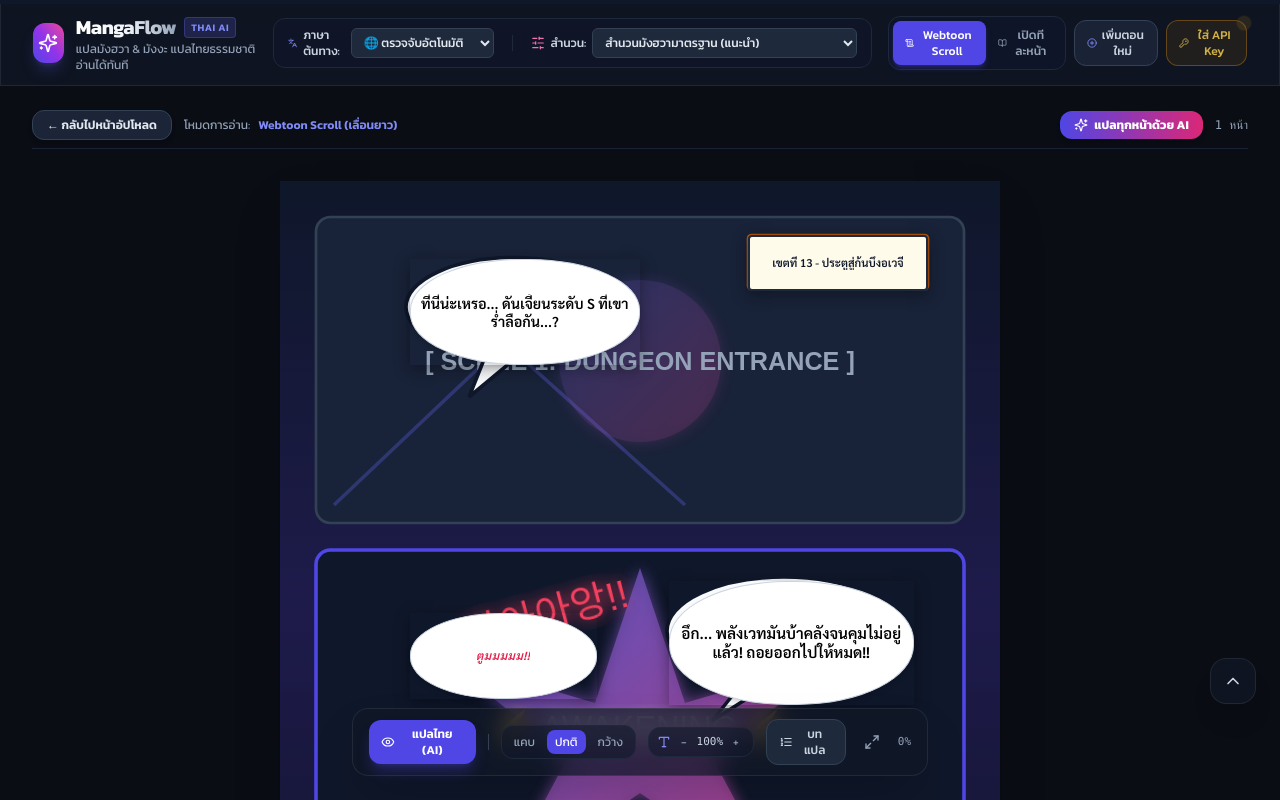
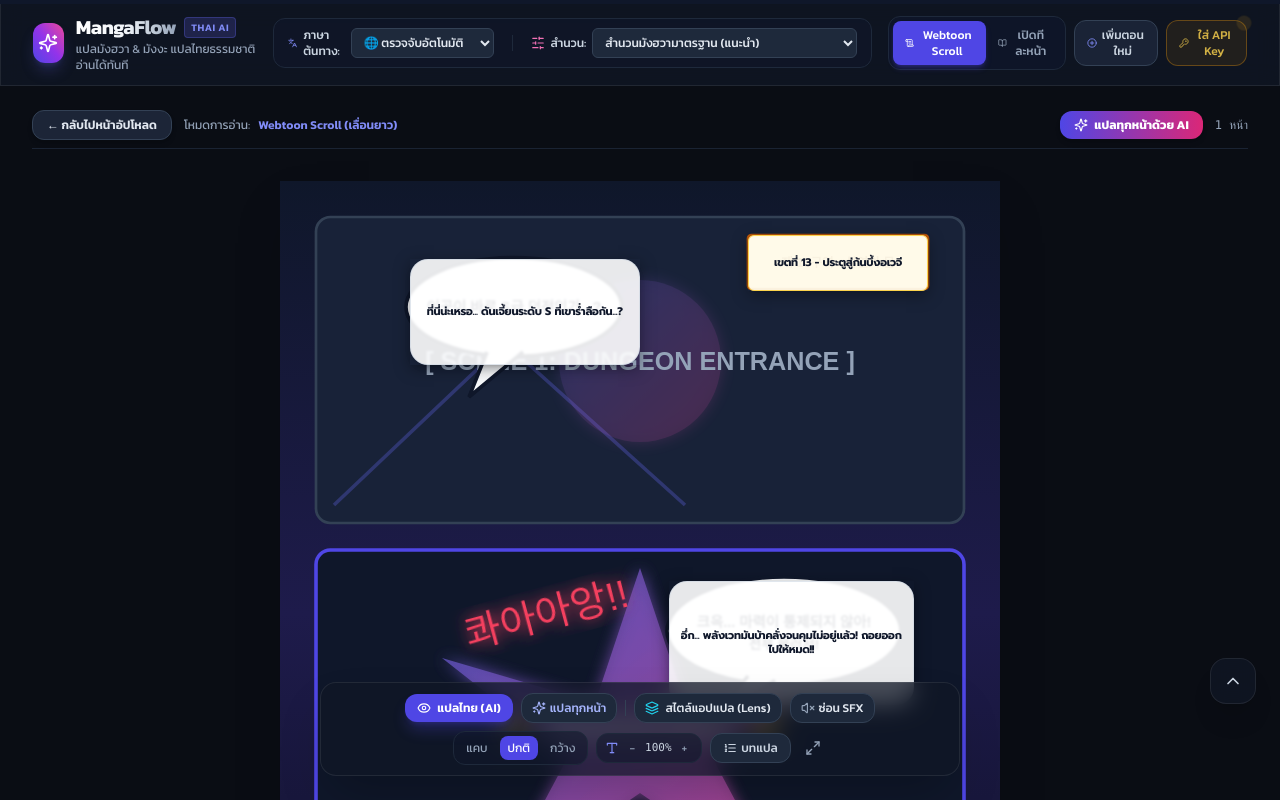
Before and after one commit to reidrizzle/manga-thai-translator, a Next.js app: page / in a window 1280 px wide. Both pictures are taken after a click on the button "ทดลองด้วยตัวอย่างมังฮวาฟรี (Demo Sample)". Shown: the top 800 px of the page. Built offline with nearby package versions, Linux system fonts and the light colour scheme.

Commit message:
Add comic font typography, smart lens inpaint overlay, and suppress ambient SFX

```diff
--- a/src/app/layout.js
+++ b/src/app/layout.js
@@ -1,9 +1,9 @@
-import { Kanit, Sarabun } from 'next/font/google';
+import { Kanit, Sarabun, Prompt, Mitr } from 'next/font/google';
 import './globals.css';
 
 const kanit = Kanit({
   subsets: ['latin', 'thai'],
-  weight: ['300', '400', '500', '600', '700'],
+  weight: ['400', '500', '600', '700'],
   variable: '--font-kanit',
   display: 'swap',
 });
@@ -12,6 +12,20 @@ const sarabun = Sarabun({
   subsets: ['latin', 'thai'],
   weight: ['400', '500', '600', '700'],
   variable: '--font-sarabun',
+  display: 'swap',
+});
+
+const prompt = Prompt({
+  subsets: ['latin', 'thai'],
+  weight: ['400', '500', '600', '700', '800'],
+  variable: '--font-prompt',
+  display: 'swap',
+});
+
+const mitr = Mitr({
+  subsets: ['latin', 'thai'],
+  weight: ['400', '500', '600', '700'],
+  variable: '--font-mitr',
   display: 'swap',
 });
 
@@ -32,7 +46,10 @@ export const metadata = {
 
 export default function RootLayout({ children }) {
   return (
-    <html lang="th" className={`${kanit.variable} ${sarabun.variable} dark`}>
+    <html
+      lang="th"
+      className={`${kanit.variable} ${sarabun.variable} ${prompt.variable} ${mitr.variable} dark`}
+    >
       <head>
         <meta name="viewport" content="width=device-width, initial-scale=1.0" />
         <link rel="icon" href="/favicon.ico" sizes="any" />
--- a/src/components/BubbleOverlay.js
+++ b/src/components/BubbleOverlay.js
@@ -1,17 +1,16 @@
 'use client';
 
 import React, { useState } from 'react';
-import { Edit3, Check, Eye, EyeOff, MessageSquare, Sparkles } from 'lucide-react';
+import { MessageSquare, Edit3, Eye } from 'lucide-react';
 
 export default function BubbleOverlay({
   bubble,
-  scale = 1,
   showOriginal = false,
   bubbleStyle = {
-    fontFamily: 'var(--font-sarabun)',
+    fontFamily: 'var(--font-prompt)',
     fontSizeScale: 1,
-    bubbleBg: 'white',
-    textColor: 'black',
+    renderMode: 'lens', // 'lens' (เหมือนแอปแปลภาษา ไม่บังภาพ) | 'patch' (ลบคำเดิมทับเนียน)
+    hideSfx: true,      // ซ่อนเสียงประกอบไม่ให้บังหน้าตัวละคร
   },
   onUpdateBubbleText,
 }) {
@@ -22,6 +21,19 @@ export default function BubbleOverlay({
   const { box } = bubble;
   if (!box) return null;
 
+  // Rule: If it's a sound effect (SFX) and hideSfx is enabled, do not render to avoid covering art/faces
+  const isSfx =
+    bubble.type === 'sfx' ||
+    (bubble.original_text && bubble.original_text.length <= 4 && !bubble.original_text.includes(' '));
+
+  if (isSfx && bubbleStyle.hideSfx !== false) {
+    return null;
+  }
+
+  if (showOriginal) {
+    return null;
+  }
+
   const handleSaveEdit = (e) => {
     e.stopPropagation();
     setIsEditing(false);
@@ -30,27 +42,44 @@ export default function BubbleOverlay({
     }
   };
 
-  // Determine bubble colors based on type or style
-  const isSfx = bubble.type === 'sfx';
-  const isThought = bubble.type === 'thought';
   const isNarration = bubble.type === 'narration';
+  const text = bubble.thai_translation || '';
+  const textLen = text.length || 1;
 
-  // Base background
-  let bgClass = 'bg-white text-black shadow-md border border-slate-300';
-  if (bubbleStyle.bubbleBg === 'dark' || (bubble.speaker_tone && bubble.speaker_tone.includes('evil'))) {
-    bgClass = 'bg-slate-900 text-white shadow-lg border border-slate-700';
-  } else if (bubbleStyle.bubbleBg === 'transparent') {
-    bgClass = 'bg-white/90 text-black backdrop-blur-[2px] border border-slate-300/80';
-  } else if (isNarration) {
-    bgClass = 'bg-amber-50 text-slate-900 border-2 border-slate-800 rounded-sm';
+  // Dynamic Font Size Auto-Calculation:
+  // Fits proportionally inside the speech bubble just like original comic typesetting
+  // width and height are in percentages (e.g. width: 25%, height: 12%)
+  const boxArea = box.width * box.height;
+  const estimatedCharsPerLine = Math.max(3, Math.floor(box.width / 2.2));
+  const estimatedLines = Math.max(1, Math.ceil(textLen / estimatedCharsPerLine));
+
+  // Compute font size in px scaled to container
+  let computedFontSize = Math.max(
+    11,
+    Math.min(22, (box.height / estimatedLines) * 2.1 * (bubbleStyle.fontSizeScale || 1))
+  );
+
+  if (textLen < 6) {
+    computedFontSize = Math.max(13, Math.min(24, box.width * 0.45 * (bubbleStyle.fontSizeScale || 1)));
   }
 
-  // Calculate dynamic font size based on bubble dimensions
-  const baseFontSize = Math.max(10, Math.min(18, (box.width * 0.45) * bubbleStyle.fontSizeScale));
+  // Styling based on renderMode
+  const isLensMode = bubbleStyle.renderMode === 'lens';
 
-  if (showOriginal) {
-    // When user holds toggle to see original image without any masks
-    return null;
+  // In Lens mode: Looks like Google Translate / Papago Manga lens (clean, seamless, subtle backdrop)
+  // In Patch mode: Soft clean white patch covering the foreign words
+  let containerBg = 'bg-white/95 text-slate-900 border border-slate-200/80 shadow-sm';
+  let textShadowStyle = {};
+
+  if (isLensMode) {
+    containerBg =
+      'bg-white/90 backdrop-blur-[1px] text-slate-950 border border-slate-300/60 shadow-md';
+  }
+
+  if (isNarration) {
+    containerBg = 'bg-amber-50/95 text-amber-950 border border-amber-300 shadow-sm';
+  } else if (bubble.speaker_tone && bubble.speaker_tone.includes('evil')) {
+    containerBg = 'bg-slate-950/95 text-white border border-purple-500/50 shadow-md';
   }
 
   return (
@@ -61,18 +90,18 @@ export default function BubbleOverlay({
         top: `${box.y}%`,
         width: `${box.width}%`,
         height: `${box.height}%`,
-        zIndex: isHovered || isEditing ? 30 : 20,
+        zIndex: isHovered || isEditing ? 35 : 20,
       }}
       onMouseEnter={() => setIsHovered(true)}
       onMouseLeave={() => setIsHovered(false)}
-      className="manga-bubble-overlay group pointer-events-auto cursor-pointer"
+      className="manga-bubble-overlay group pointer-events-auto cursor-pointer flex items-center justify-center"
     >
-      {/* Bubble Container with clean cover */}
+      {/* Speech Bubble / Dialogue Container */}
       <div
-        className={`w-full h-full rounded-2xl flex items-center justify-center p-1.5 overflow-hidden transition-all text-center select-none ${bgClass}`}
+        className={`w-full h-full rounded-2xl flex items-center justify-center p-2 text-center transition-all select-none overflow-hidden ${containerBg}`}
         style={{
-          borderRadius: isNarration ? '4px' : '48%',
-          fontFamily: bubbleStyle.fontFamily || 'var(--font-sarabun)',
+          borderRadius: isNarration ? '6px' : '18px',
+          fontFamily: bubbleStyle.fontFamily || 'var(--font-prompt)',
         }}
         onClick={() => !isEditing && setIsEditing(true)}
       >
@@ -85,13 +114,13 @@ export default function BubbleOverlay({
               autoFocus
               value={editText}
               onChange={(e) => setEditText(e.target.value)}
-              className="w-full h-full bg-slate-900 text-xs text-white p-1 rounded resize-none outline-none border border-indigo-500"
+              className="w-full h-full bg-slate-900 text-xs text-white p-1 rounded resize-none outline-none border border-indigo-500 font-sans"
             />
             <div className="flex justify-end gap-1 mt-1">
               <button
                 type="button"
                 onClick={handleSaveEdit}
-                className="px-2 py-0.5 rounded bg-emerald-600 text-[10px] font-bold text-white hover:bg-emerald-500"
+                className="px-2.5 py-0.5 rounded bg-emerald-600 text-[10px] font-bold text-white hover:bg-emerald-500"
               >
                 บันทึก
               </button>
@@ -99,12 +128,11 @@ export default function BubbleOverlay({
           </div>
         ) : (
           <p
-            className={`font-semibold leading-tight break-words line-clamp-6 text-center ${
-              isSfx ? 'italic font-black text-rose-600 tracking-wider' : ''
-            }`}
+            className="font-bold leading-tight break-words text-center tracking-tight"
             style={{
-              fontSize: `${baseFontSize}px`,
-              lineHeight: 1.25,
+              fontSize: `${computedFontSize}px`,
+              lineHeight: 1.22,
+              color: bubble.speaker_tone && bubble.speaker_tone.includes('evil') ? '#ffffff' : '#0f172a',
             }}
           >
             {bubble.thai_translation}
@@ -144,7 +172,7 @@ export default function BubbleOverlay({
           </div>
 
           <div className="mt-1.5 pt-1 border-t border-slate-800/80 flex items-center justify-between text-[9px] text-slate-400">
-            <span>คลิกเพื่อแก้ไขข้อความ</span>
+            <span>คลิกเพื่อแก้ไขคำแปล</span>
             <button
               onClick={() => setIsEditing(true)}
               className="text-indigo-400 hover:text-indigo-300 font-semibold"
--- a/src/components/MangaPageReader.js
+++ b/src/components/MangaPageReader.js
@@ -74,10 +74,14 @@ export default function MangaPageReader({
     }
   };
 
+  const [renderMode, setRenderMode] = useState('lens');
+  const [hideSfx, setHideSfx] = useState(true);
+
   const bubbleStyle = {
-    fontFamily,
+    fontFamily: 'var(--font-prompt)',
     fontSizeScale,
-    bubbleBg: 'white',
+    renderMode,
+    hideSfx,
   };
 
   if (!currentPage) return null;
--- a/src/components/WebtoonReader.js
+++ b/src/components/WebtoonReader.js
@@ -5,16 +5,17 @@ import BubbleOverlay from './BubbleOverlay';
 import {
   Eye,
   EyeOff,
-  Sliders,
   Maximize2,
   Minimize2,
   ListOrdered,
   ChevronUp,
   Sparkles,
   BookOpen,
-  ZoomIn,
-  ZoomOut,
   Type,
+  Loader2,
+  Layers,
+  VolumeX,
+  Volume2,
 } from 'lucide-react';
 
 export default function WebtoonReader({
@@ -22,16 +23,22 @@ export default function WebtoonReader({
   onUpdateBubble,
   onToggleScript,
   isScriptOpen,
+  onStartTranslateAll,
+  isTranslating,
+  onTranslateSinglePage,
 }) {
   const [showOriginal, setShowOriginal] = useState(false);
   const [containerWidth, setContainerWidth] = useState(720); // default webtoon width
   const [fontSizeScale, setFontSizeScale] = useState(1);
-  const [fontFamily, setFontFamily] = useState('var(--font-sarabun)');
-  const [bubbleBg, setBubbleBg] = useState('white'); // 'white' | 'dark' | 'transparent'
-  const [showControls, setShowControls] = useState(true);
+  const [renderMode, setRenderMode] = useState('lens'); // 'lens' (แอปแปลภาษา ไม่บังภาพ) | 'patch' (ปิดทับคำเดิม)
+  const [hideSfx, setHideSfx] = useState(true); // Default true: ไม่แสดงเอฟเฟกต์เสียงบังหน้าตัวละคร
   const [scrollProgress, setScrollProgress] = useState(0);
   const [isFullscreen, setIsFullscreen] = useState(false);
   const readerRef = useRef(null);
+
+  const hasAnyTranslation = pages.some(
+    (p) => p.bubbles && p.bubbles.length > 0
+  );
 
   // Track scroll percentage
   useEffect(() => {
@@ -39,7 +46,10 @@ export default function WebtoonReader({
       const el = document.documentElement;
       const totalHeight = el.scrollHeight - el.clientHeight;
       if (totalHeight > 0) {
-        const progress = Math.min(100, Math.max(0, (window.scrollY / totalHeight) * 100));
+        const progress = Math.min(
+          100,
+          Math.max(0, (window.scrollY / totalHeight) * 100)
+        );
         setScrollProgress(Math.round(progress));
       }
     };
@@ -47,7 +57,7 @@ export default function WebtoonReader({
     return () => window.removeEventListener('scroll', handleScroll);
   }, []);
 
-  // Keyboard shortcut: Hold Space or Press O to peek original
+  // Keyboard shortcut: Press O to peek original
   useEffect(() => {
     const handleKeyDown = (e) => {
       if (e.target.tagName === 'INPUT' || e.target.tagName === 'TEXTAREA') return;
@@ -61,18 +71,19 @@ export default function WebtoonReader({
 
   const toggleFullscreen = () => {
     if (!document.fullscreenElement) {
-      document.documentElement.requestFullscreen().catch(() => { });
+      document.documentElement.requestFullscreen().catch(() => {});
       setIsFullscreen(true);
     } else {
-      document.exitFullscreen().catch(() => { });
+      document.exitFullscreen().catch(() => {});
       setIsFullscreen(false);
     }
   };
 
   const bubbleStyle = {
-    fontFamily,
+    fontFamily: 'var(--font-prompt)',
     fontSizeScale,
-    bubbleBg,
+    renderMode,
+    hideSfx,
   };
 
   return (
@@ -85,13 +96,38 @@ export default function WebtoonReader({
         />
       </div>
 
-      {/* Floating Reader Toolbar (Sticky at bottom or top) */}
-      <aside aria-label="Reader Controls" className="fixed bottom-6 left-1/2 -translate-x-1/2 z-40 max-w-xl w-[94%] sm:w-auto glass-panel px-4 py-2.5 rounded-2xl shadow-2xl border border-slate-700/80 flex items-center justify-between sm:justify-center gap-3 backdrop-blur-xl">
-        {/* Toggle Translated vs Original */}
+      {/* Floating Reader Toolbar (Sticky at bottom) */}
+      <aside
+        aria-label="Reader Controls"
+        className="fixed bottom-6 left-1/2 -translate-x-1/2 z-40 max-w-3xl w-[96%] sm:w-auto glass-panel px-4 py-2.5 rounded-2xl shadow-2xl border border-slate-700/90 flex flex-wrap items-center justify-between sm:justify-center gap-2 backdrop-blur-xl"
+      >
+        {/* If not translated yet: Show "Start AI Translate" Button */}
+        {!hasAnyTranslation ? (
+          <button
+            type="button"
+            onClick={onStartTranslateAll}
+            disabled={isTranslating}
+            className={`flex items-center gap-2 px-4 py-2 rounded-xl text-xs font-bold transition-all shadow-lg ${
+              isTranslating
+                ? 'bg-indigo-900/80 text-indigo-300 cursor-not-allowed'
+                : 'bg-gradient-to-r from-indigo-600 via-purple-600 to-pink-600 hover:from-indigo-500 hover:to-pink-500 text-white hover:scale-105 shadow-indigo-600/30 animate-pulse'
+            }`}
+          >
+            {isTranslating ? (
+              <Loader2 className="w-4 h-4 animate-spin text-pink-400" />
+            ) : (
+              <Sparkles className="w-4 h-4 text-pink-300" />
+            )}
+            <span>{isTranslating ? 'กำลังแปลด้วย AI...' : '✨ กดเพื่อเริ่มแปลไทย (AI)'}</span>
+          </button>
+        ) : (
+          /* If translated: Show Toggle Translated vs Original */
+          <div className="flex items-center gap-2">
             <button
               type="button"
               onClick={() => setShowOriginal(!showOriginal)}
-          className={`flex items-center gap-1.5 px-3 py-1.5 rounded-xl text-xs font-semibold transition-all ${showOriginal
+              className={`flex items-center gap-1.5 px-3 py-1.5 rounded-xl text-xs font-semibold transition-all ${
+                showOriginal
                   ? 'bg-amber-500 text-black shadow-lg shadow-amber-500/30'
                   : 'bg-indigo-600 text-white shadow-lg shadow-indigo-600/30'
               }`}
@@ -101,14 +137,63 @@ export default function WebtoonReader({
               <span>{showOriginal ? 'ภาพต้นฉบับ' : 'แปลไทย (AI)'}</span>
             </button>
 
+            {/* Translate Remaining / Re-translate button */}
+            <button
+              type="button"
+              onClick={onStartTranslateAll}
+              disabled={isTranslating}
+              className="flex items-center gap-1 px-2.5 py-1.5 rounded-xl text-xs font-medium bg-slate-800 hover:bg-slate-700 text-indigo-300 border border-slate-700 transition-all"
+              title="แปลซ้ำ / แปลต่อทุกหน้า"
+            >
+              <Sparkles className={`w-3.5 h-3.5 ${isTranslating ? 'animate-spin' : ''}`} />
+              <span className="hidden sm:inline">
+                {isTranslating ? 'กำลังแปล...' : 'แปลทุกหน้า'}
+              </span>
+            </button>
+          </div>
+        )}
+
         <div className="h-4 w-px bg-slate-700 hidden sm:block" />
 
+        {/* Style Mode: Lens (เหมือนแอปแปลภาษา ไม่บังภาพ) vs Patch (ลบทับข้อความเดิม) */}
+        <button
+          type="button"
+          onClick={() => setRenderMode(renderMode === 'lens' ? 'patch' : 'lens')}
+          className="flex items-center gap-1.5 px-2.5 py-1.5 rounded-xl text-xs font-medium bg-slate-800 hover:bg-slate-700 text-slate-200 border border-slate-700 transition-all"
+          title="สลับสไตล์การแสดงผลคำแปล"
+        >
+          <Layers className="w-3.5 h-3.5 text-cyan-400" />
+          <span>{renderMode === 'lens' ? 'สไตล์แอปแปล (Lens)' : 'สไตล์ปิดทับ (Patch)'}</span>
+        </button>
+
+        {/* Hide SFX Toggle (ซ่อนเสียงประกอบไม่ให้บังหน้า) */}
+        <button
+          type="button"
+          onClick={() => setHideSfx(!hideSfx)}
+          className={`flex items-center gap-1 px-2.5 py-1.5 rounded-xl text-xs font-medium border transition-all ${
+            hideSfx
+              ? 'bg-slate-800 text-slate-200 border-slate-700'
+              : 'bg-amber-950/60 text-amber-300 border-amber-600/50'
+          }`}
+          title="เปิด/ปิดการแสดงเสียงประกอบ (SFX)"
+        >
+          {hideSfx ? (
+            <VolumeX className="w-3.5 h-3.5 text-slate-400" />
+          ) : (
+            <Volume2 className="w-3.5 h-3.5 text-amber-400" />
+          )}
+          <span className="hidden sm:inline">{hideSfx ? 'ซ่อน SFX' : 'แสดง SFX'}</span>
+        </button>
+
         {/* Width adjustment buttons */}
-        <div className="hidden sm:flex items-center gap-1 bg-slate-900/60 p-1 rounded-xl border border-slate-800 text-xs">
+        <div className="hidden md:flex items-center gap-1 bg-slate-900/60 p-1 rounded-xl border border-slate-800 text-xs">
           <button
             type="button"
             onClick={() => setContainerWidth(600)}
-            className={`px-2 py-1 rounded-lg ${containerWidth === 600 ? 'bg-indigo-600 text-white' : 'text-slate-400 hover:text-white'
+            className={`px-2 py-1 rounded-lg ${
+              containerWidth === 600
+                ? 'bg-indigo-600 text-white'
+                : 'text-slate-400 hover:text-white'
             }`}
           >
             แคบ
@@ -116,7 +201,10 @@ export default function WebtoonReader({
           <button
             type="button"
             onClick={() => setContainerWidth(720)}
-            className={`px-2 py-1 rounded-lg ${containerWidth === 720 ? 'bg-indigo-600 text-white' : 'text-slate-400 hover:text-white'
+            className={`px-2 py-1 rounded-lg ${
+              containerWidth === 720
+                ? 'bg-indigo-600 text-white'
+                : 'text-slate-400 hover:text-white'
             }`}
           >
             ปกติ
@@ -124,7 +212,10 @@ export default function WebtoonReader({
           <button
             type="button"
             onClick={() => setContainerWidth(900)}
-            className={`px-2 py-1 rounded-lg ${containerWidth === 900 ? 'bg-indigo-600 text-white' : 'text-slate-400 hover:text-white'
+            className={`px-2 py-1 rounded-lg ${
+              containerWidth === 900
+                ? 'bg-indigo-600 text-white'
+                : 'text-slate-400 hover:text-white'
             }`}
           >
             กว้าง
@@ -142,7 +233,9 @@ export default function WebtoonReader({
           >
             -
           </button>
-          <span className="text-[11px] font-mono">{Math.round(fontSizeScale * 100)}%</span>
+          <span className="text-[11px] font-mono">
+            {Math.round(fontSizeScale * 100)}%
+          </span>
           <button
             type="button"
             onClick={() => setFontSizeScale((s) => Math.min(1.5, s + 0.1))}
@@ -157,7 +250,8 @@ export default function WebtoonReader({
         <button
           type="button"
           onClick={onToggleScript}
-          className={`flex items-center gap-1 px-3 py-1.5 rounded-xl text-xs font-medium border transition-all ${isScriptOpen
+          className={`flex items-center gap-1 px-3 py-1.5 rounded-xl text-xs font-medium border transition-all ${
+            isScriptOpen
               ? 'bg-pink-600 text-white border-pink-500 shadow-md shadow-pink-600/30'
               : 'bg-slate-800 text-slate-300 border-slate-700 hover:text-white'
           }`}
@@ -176,11 +270,6 @@ export default function WebtoonReader({
         >
           {isFullscreen ? <Minimize2 className="w-4 h-4" /> : <Maximize2 className="w-4 h-4" />}
         </button>
-
-        {/* Scroll percentage */}
-        <span className="text-[11px] font-mono text-slate-400 hidden sm:inline">
-          {scrollProgress}%
-        </span>
       </aside>
 
       {/* Pages Vertical Strip */}
@@ -192,7 +281,7 @@ export default function WebtoonReader({
           <div
             key={page.id}
             id={`webtoon-page-${pageIndex}`}
-            className="relative w-full select-none bg-slate-950 shadow-2xl transition-all"
+            className="group relative w-full select-none bg-slate-950 shadow-2xl transition-all"
           >
             {/* Page Image */}
             <img
@@ -216,6 +305,21 @@ export default function WebtoonReader({
                 />
               ))}
 
+            {/* Quick Button to translate this specific page if not translated */}
+            {(!page.bubbles || page.bubbles.length === 0) && onTranslateSinglePage && (
+              <div className="absolute top-4 right-4 opacity-0 group-hover:opacity-100 transition-opacity z-20">
+                <button
+                  type="button"
+                  onClick={() => onTranslateSinglePage(pageIndex)}
+                  disabled={isTranslating}
+                  className="flex items-center gap-1.5 px-3 py-1.5 rounded-xl bg-indigo-600/90 hover:bg-indigo-500 text-white text-xs font-bold shadow-xl backdrop-blur-sm transition-all hover:scale-105"
+                >
+                  <Sparkles className="w-3.5 h-3.5 text-pink-300" />
+                  <span>แปลหน้านี้ (#{pageIndex + 1})</span>
+                </button>
+              </div>
+            )}
+
             {/* Page number floating watermark */}
             <div className="absolute bottom-2 right-2 px-2 py-0.5 rounded bg-black/60 backdrop-blur-sm text-[10px] text-slate-400 pointer-events-none font-mono">
               {pageIndex + 1} / {pages.length}
--- a/tailwind.config.js
+++ b/tailwind.config.js
@@ -22,8 +22,9 @@ module.exports = {
         },
       },
       fontFamily: {
-        sans: ['var(--font-kanit)', 'var(--font-sarabun)', 'system-ui', 'sans-serif'],
-        manga: ['var(--font-kanit)', 'sans-serif'],
+        sans: ['var(--font-prompt)', 'var(--font-kanit)', 'var(--font-sarabun)', 'system-ui', 'sans-serif'],
+        comic: ['var(--font-prompt)', 'var(--font-mitr)', 'sans-serif'],
+        manga: ['var(--font-prompt)', 'sans-serif'],
         thai: ['var(--font-sarabun)', 'sans-serif'],
       },
     },
```
Also changed, not shown: src/lib/gemini.js. Lines whose indentation alone changed are shown as unchanged.
